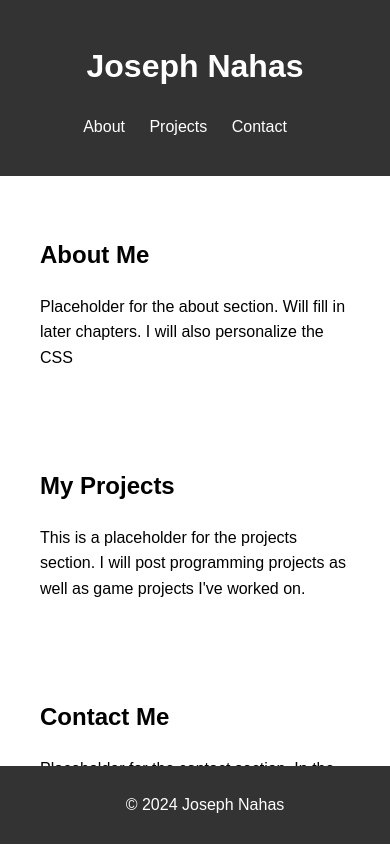
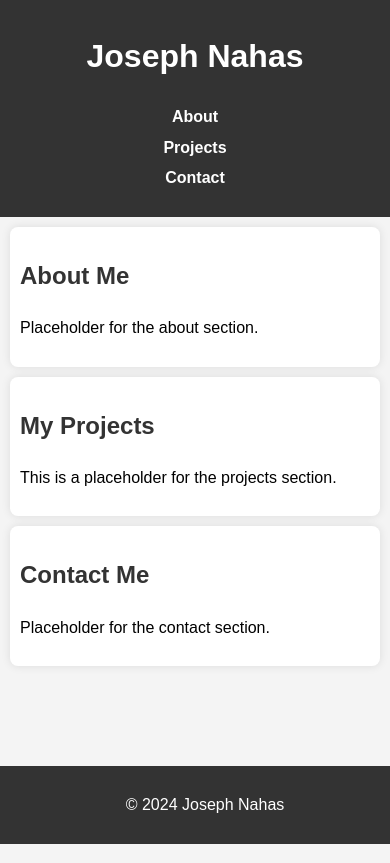
Before and after one commit to JosephNahas/my-portfolio, a plain HTML site: page index.html in a window 390 px wide. Drawn offline with Linux system fonts and the light colour scheme.

Commit message:
Added basic CSS styling and responsive design

```diff
--- a/css/styles.css
+++ b/css/styles.css
@@ -3,10 +3,11 @@ body {
     font-family: Arial, sans-serif;
     margin: 0;
     padding: 0;
+    background-color: #f4f4f4;
     line-height: 1.6;
 }
 
-header {
+header, footer {
     background-color: #333;
     color: white;
     padding: 20px;
@@ -20,17 +21,29 @@ nav ul {
 
 nav ul li {
     display: inline;
-    margin-right: 20px;
+    margin: 0 10px;
 }
 
 nav ul li a {
     color: white;
     text-decoration: none;
+    font-weight: bold;
+}
+
+nav ul li a:hover {
+    text-decoration: underline;
 }
 
 section {
     padding: 20px;
     margin: 20px;
+    background-color: white;
+    border-radius: 8px;
+    box-shadow: 0 0 10px rgba(0, 0, 0, 0.1);
+}
+
+h2{
+    color: #333;
 }
 
 footer {
@@ -39,6 +52,24 @@ footer {
     text-align: center;
     padding: 10px;
     position: fixed;
+    width: 100%;
     bottom: 0;
-    width: 100%;
 }
+
+/* Media Queries for Mobile Devices */
+@media only screen and (max-width: 600px) {
+    header, footer {
+        padding: 10px;
+    }
+
+    nav ul li {
+        display: block;
+        text-align: center;
+        margin: 5px 0;
+    }
+
+    section {
+        padding: 10px;
+        margin: 10px;
+    }
+}
--- a/index.html
+++ b/index.html
@@ -24,20 +24,19 @@
     <!-- About Section -->
     <section id="about">
         <h2>About Me</h2>
-        <p>Placeholder for the about section. Will fill in later chapters. I will also personalize the CSS</p>
+        <p>Placeholder for the about section.</p>
     </section>
 
     <!-- Projects Section -->
     <section id="projects">
         <h2>My Projects</h2>
-        <p>This is a placeholder for the projects section. I will post programming projects as well as game projects
-            I've worked on.</p>
+        <p>This is a placeholder for the projects section.</p>
     </section>
 
     <!-- Contact Section -->
     <section id="contact">
         <h2>Contact Me</h2>
-        <p>Placeholder for the contact section. In the future, this will be a contact form.</p>
+        <p>Placeholder for the contact section.</p>
     </section>
 
     <!-- Footer Section -->
```
